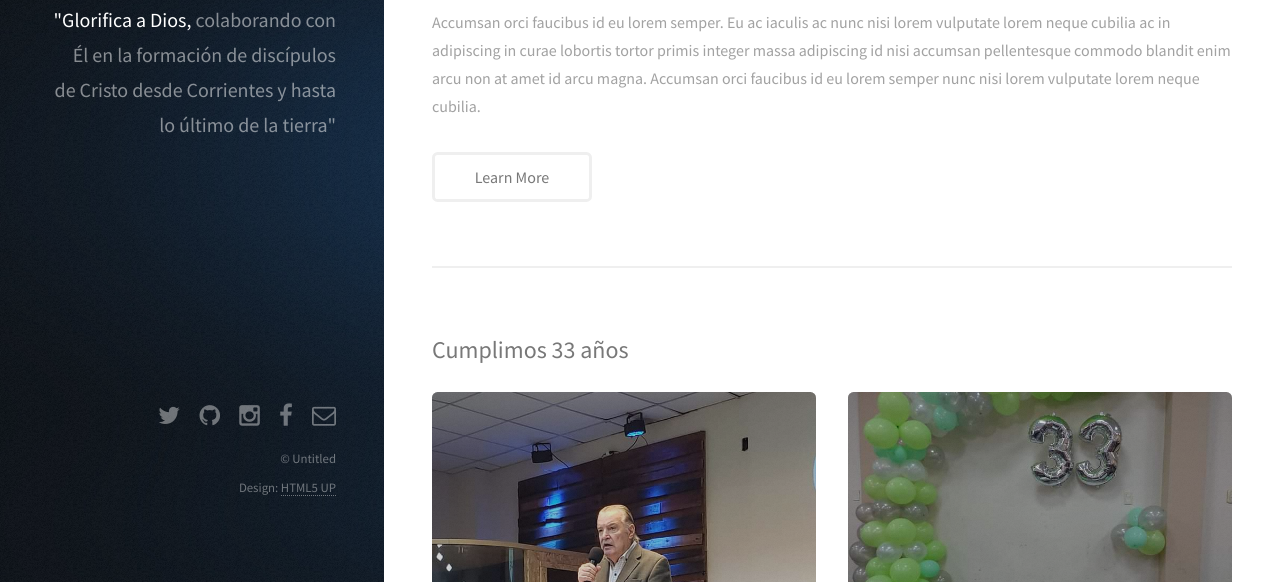
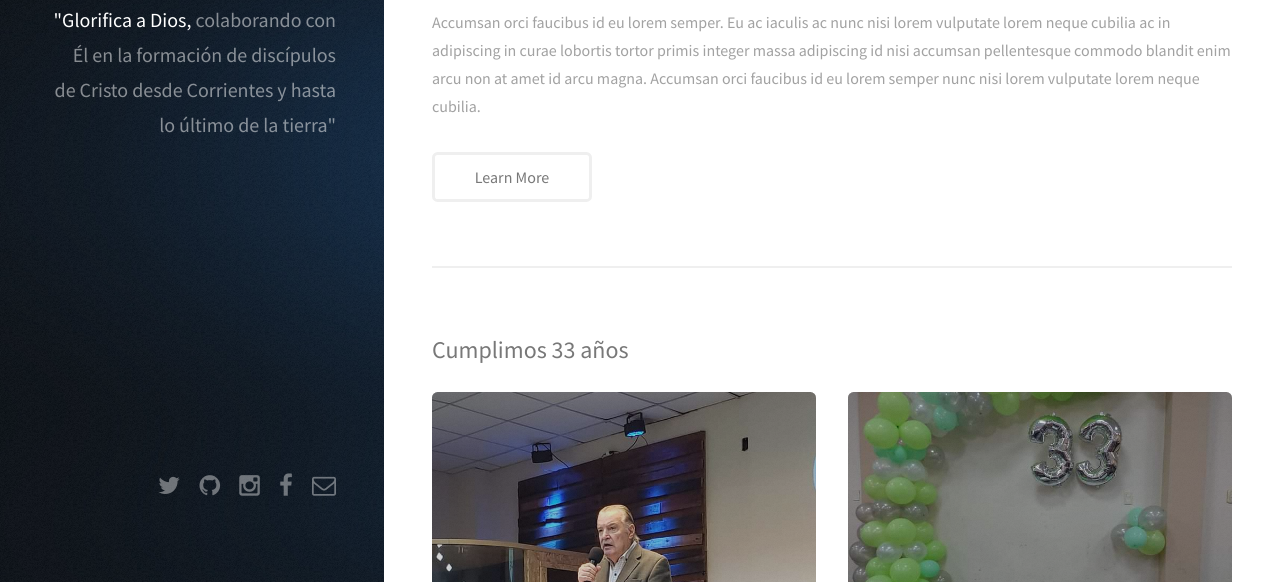
Before and after one commit to YagoFer/Iglesiadelamor, a plain HTML site: page index.html in a window 1280 px wide. Shown: the part 218-800 px from the top of the page. Drawn offline with nearby package versions, Linux system fonts and the light colour scheme; a script that the page names is missing.

Commit message:
Update index.html

```diff
--- a/index.html
+++ b/index.html
@@ -380,9 +380,7 @@
 					<li><a href="https://es-la.facebook.com/idelamor/" class="icon fa-facebook"><span class="label">Facebook</span></a></li>
 					<li><a href="https://mail.google.com/mail/u/0/#inbox" class="icon fa-envelope-o"><span class="label">Email</span></a></li>
 				</ul>
-				<ul class="copyright">
-					<li>&copy; Untitled</li><li>Design: <a href="http://html5up.net">HTML5 UP</a></li>
-				</ul>
+
 			</footer>
 
 		<!-- Scripts -->
```
